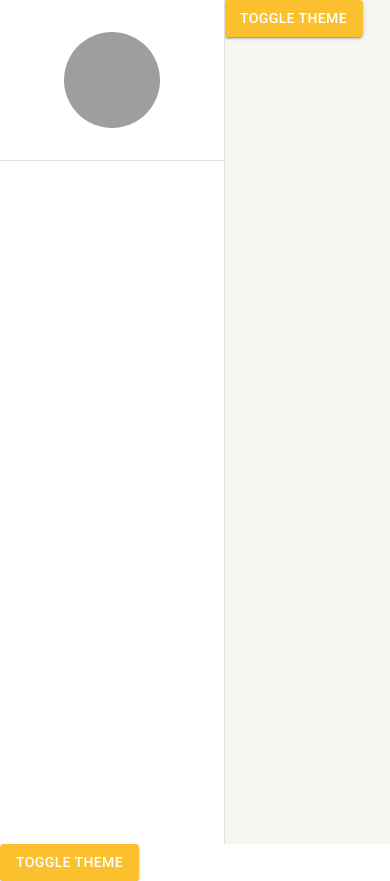
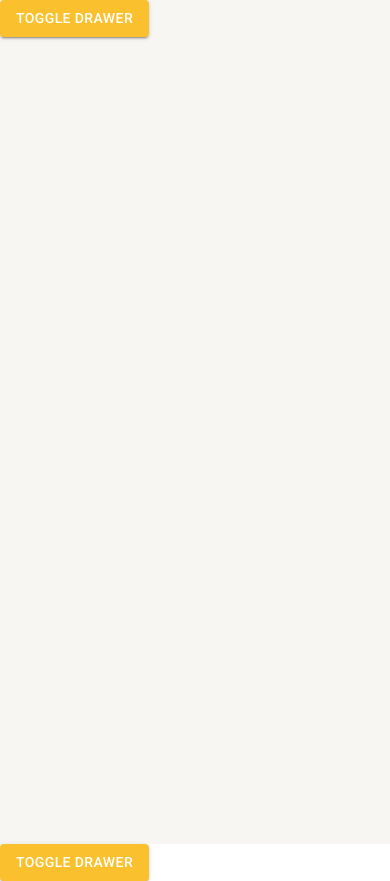
Before and after one commit to LexAlmeida/Site, a React (Vite) app in the folder meu-projeto-vite/: page /pagina-inicial in a window 390 px wide. Built offline with nearby package versions, Linux system fonts and the light colour scheme; grey boxes are pictures that could not be loaded.

Commit message:
feat: Adicionado responsividade no Menu Lateral

```diff
--- a/meu-projeto-vite/src/App.tsx
+++ b/meu-projeto-vite/src/App.tsx
@@ -1,15 +1,17 @@
 import { BrowserRouter} from "react-router-dom"
 import { AppRoutes } from "./routes"
-import { AppThemeProvider } from "./shared/context/ThemeContext"
+import { AppThemeProvider, DrawerProvider } from "./shared/context"
 import { MenuLateral } from "./shared/components"
 function App() {
   return (
     <AppThemeProvider>
-    <BrowserRouter>
-      <MenuLateral>
-        <AppRoutes/>
-      </MenuLateral>
-    </BrowserRouter>
+      <DrawerProvider>
+      <BrowserRouter>
+        <MenuLateral>
+          <AppRoutes/>
+        </MenuLateral>
+      </BrowserRouter>
+      </DrawerProvider>
     </AppThemeProvider>
   )
 }
--- a/meu-projeto-vite/src/routes/index.tsx
+++ b/meu-projeto-vite/src/routes/index.tsx
@@ -1,13 +1,13 @@
 import { Button } from "@mui/material"
 import { Navigate, Route, Routes } from "react-router-dom"
-import { useAppContext } from "../shared/context/ThemeContext";
+import { useDrawerContext } from "../shared/context";
 
 
 export const AppRoutes = () => {
-    const {toggleName} = useAppContext();
+    const {toggleDrawerOpen} = useDrawerContext();
     return (
         <Routes>
-            <Route path="/pagina-inicial" element={<Button variant="contained" color="primary" onClick={toggleName}>Toggle Theme</Button>}/>
+            <Route path="/pagina-inicial" element={<Button variant="contained" color="primary" onClick={toggleDrawerOpen}>Toggle Drawer</Button>}/>
 
             <Route path="*" element={<Navigate to="/pagina-inicial"/>}/>
         </Routes>
--- a/meu-projeto-vite/src/shared/components/index.ts
+++ b/meu-projeto-vite/src/shared/components/index.ts
@@ -1 +1 @@
-export * from './menu-lateral/MEnuLAteral';
+export * from './menu-lateral/MenuLateral';
--- a/meu-projeto-vite/src/shared/components/menu-lateral/MenuLateral.tsx
+++ b/meu-projeto-vite/src/shared/components/menu-lateral/MenuLateral.tsx
@@ -1,4 +1,5 @@
-import { Avatar, Box, Divider, Drawer, useTheme } from "@mui/material"
+import { Avatar, Box, Divider, Drawer, useMediaQuery, useTheme } from "@mui/material"
+import { useDrawerContext } from "../../context";
 
 interface IMenuLateral {
     children: React.ReactNode;
@@ -6,9 +7,12 @@
 
 export const MenuLateral = ({children}: IMenuLateral) => {
     const theme = useTheme();
+    const smDown = useMediaQuery(theme.breakpoints.down('sm'));
+
+    const {isDrawerOpen, toggleDrawerOpen} = useDrawerContext();
     return (
         <>
-            <Drawer variant="permanent">
+            <Drawer open={isDrawerOpen} variant={smDown ? "temporary" : "permanent"} onClose={toggleDrawerOpen}>
                 <Box width={theme.spacing(28)} height='100%' display='flex' flexDirection='column'>
                     <Box width='100%' height={theme.spacing(20)} display='flex' alignItems='center' justifyContent='center'>
                         <Avatar
@@ -21,7 +25,7 @@
                     </Box>
                 </Box>
             </Drawer>
-            <Box height='100vh' marginLeft={theme.spacing(28)}>
+            <Box height='100vh' marginLeft={smDown ? 0 : theme.spacing(28)}>
                 {children}
             </Box>
             {children}
--- /dev/null
+++ b/meu-projeto-vite/src/shared/context/DrawerContext.tsx
@@ -0,0 +1,28 @@
+import { createContext, useCallback, useContext, useState } from "react";
+
+interface IDrawerContext {
+    isDrawerOpen: boolean;
+    toggleDrawerOpen: () => void;
+};
+interface IAppThemeProvider {
+    children: React.ReactNode
+}
+
+const DrawerContext = createContext({} as IDrawerContext);
+
+export const useDrawerContext = () => {
+    return useContext(DrawerContext);
+};
+
+export const DrawerProvider = ({children}: IAppThemeProvider) => {
+    const [isDrawerOpen, setThemeName] = useState(false);
+    const toggleDrawerOpen = useCallback(() => {
+        setThemeName(oldDrawerOpen => !oldDrawerOpen);
+    },[]);
+
+    return (
+        <DrawerContext.Provider value={{isDrawerOpen, toggleDrawerOpen}}>
+            {children}
+        </DrawerContext.Provider>
+    )
+}
--- a/meu-projeto-vite/src/shared/context/index.ts
+++ b/meu-projeto-vite/src/shared/context/index.ts
@@ -1 +1,2 @@
-export {};
+export * from './DrawerContext';
+export * from './ThemeContext'
```
